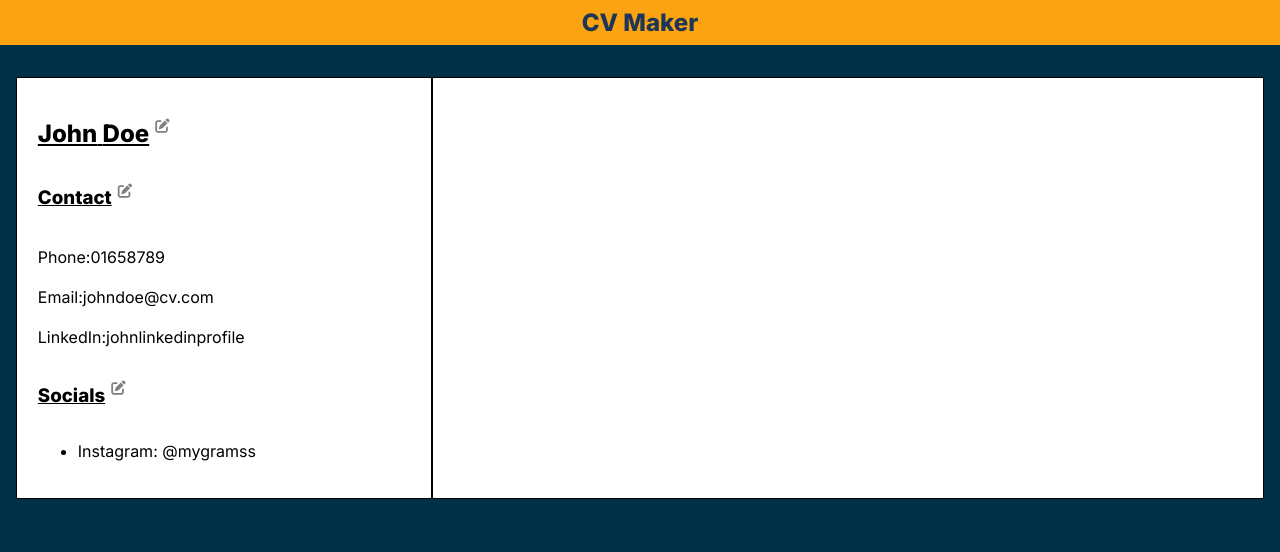
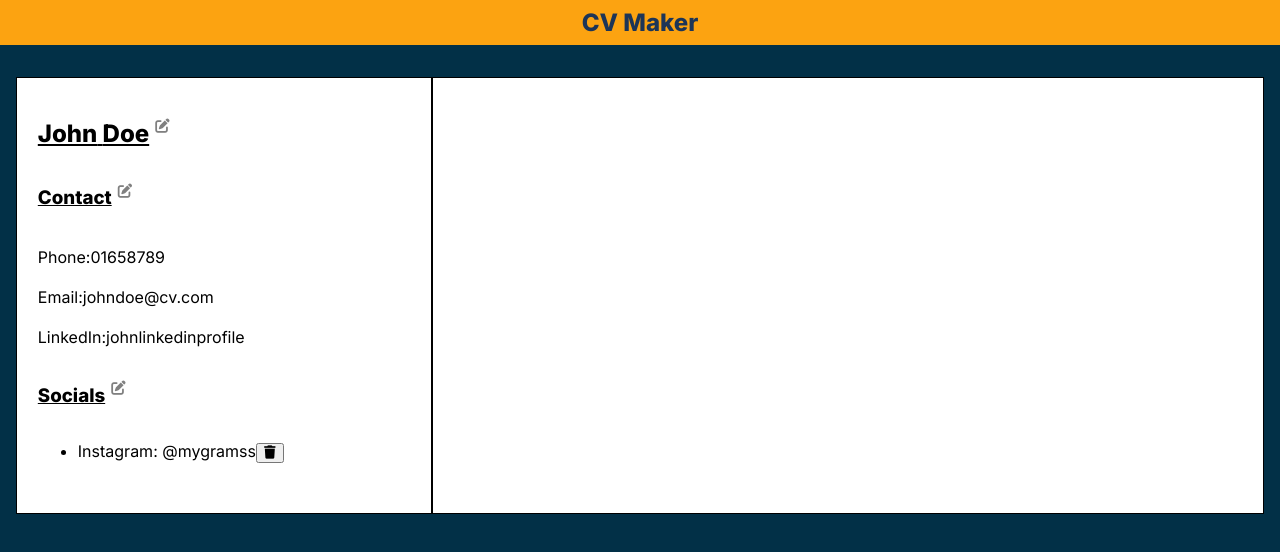
Before and after one commit to kebin20/cv-generator-top, a React (Create React App) app: page / in a window 1280 px wide. Shown: the top 552 px of the page. Built offline with nearby package versions, Linux system fonts and the light colour scheme.

Commit message:
Added delete function

```diff
--- a/components/Sidebar/Socials/SocialList.js
+++ b/components/Sidebar/Socials/SocialList.js
@@ -7,6 +7,9 @@ export default function SocialList(props) {
         {props.socials.map((social) => (
           <li key={social.id} className="social-item">
             {social.socialsName}: {social.socialsUrl}
+            <button>
+              <i class="fa-solid fa-trash"></i>
+            </button>
           </li>
         ))}
       </ul>
--- a/components/Sidebar/Socials/Socials.js
+++ b/components/Sidebar/Socials/Socials.js
@@ -26,11 +26,19 @@ export default function Socials(props) {
     });
   }
 
+function deleteSocials(event, socialsId) {
+  event.stopPropagation()
+  setSocials(oldSocials => oldSocials.filter(social => social.id !== socialsId))
+}
+
+
   const [isSocialsEditing, setIsSocialsEditing] = React.useState(true);
 
   function handleSocialsEdit() {
     setIsSocialsEditing((isSocialsEditing) => !isSocialsEditing);
   }
+
+
 
   return (
     <div className="Socials">
@@ -46,7 +54,9 @@ export default function Socials(props) {
           onHandleSocials={handleSocialsEdit}
         />
       )}
-      {isSocialsEditing && <SocialList socials={socials} />}
+      {isSocialsEditing && <SocialList socials={socials}
+      onDeleteSocials={deleteSocials}
+      />}
     </div>
   );
 }
```
